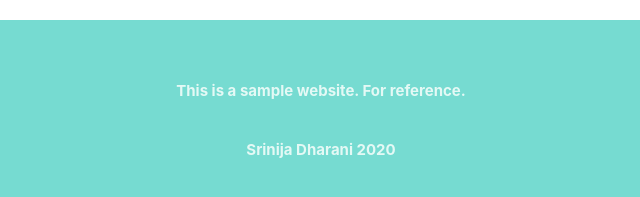
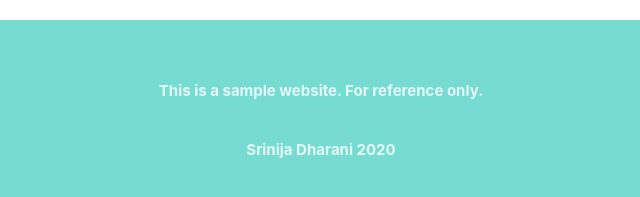
Before and after one commit to srinijadharani/bookreview, a plain HTML site: page index.html in a window 1280 px wide. Shown: the part 3714-3911 px from the top of the page, 319-959 px from the left. Drawn offline with nearby package versions, Linux system fonts and the light colour scheme; files whose address does not match are found by name.

Commit message:
Update index.html

```diff
--- a/index.html
+++ b/index.html
@@ -209,7 +209,7 @@
 
               <section id="footer">
 
-                <p class="footer-text">This is a sample website. For reference.</p>
+                <p class="footer-text">This is a sample website. For reference only.</p>
                 <p class="footer-text">Srinija Dharani 2020</p>
 
               </section>
```
